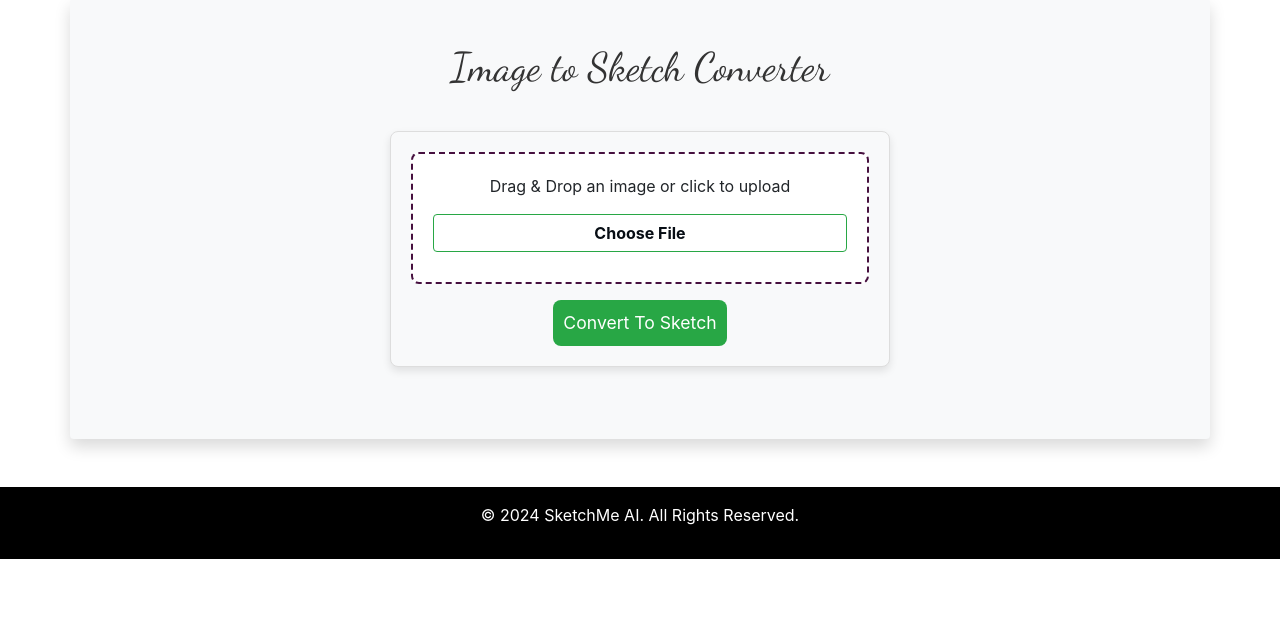
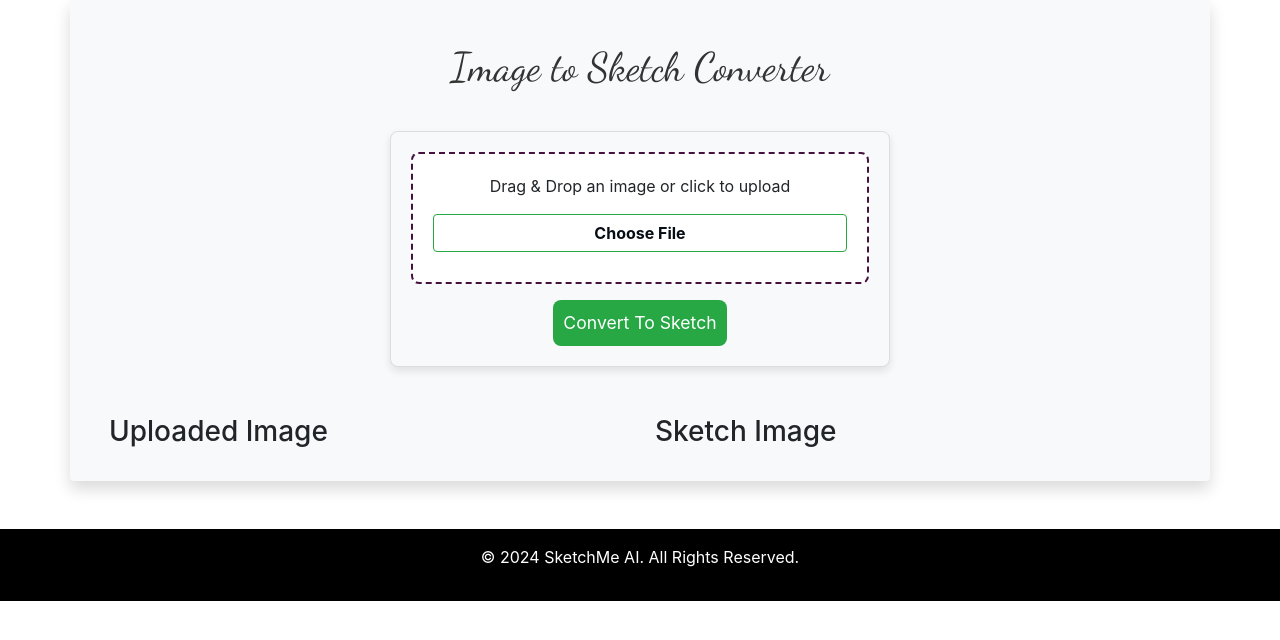
Before and after one commit to satwikshirsat04/SketchMeAI, a Flask app: page / in a window 1280 px wide. Shown: the part 105-745 px from the top of the page. Run offline with Flask 3, Linux system fonts and the light colour scheme; some libraries are stand-ins or nearby versions.

Commit message:
index.html

```diff
--- a/templates/index.html
+++ b/templates/index.html
@@ -61,21 +61,20 @@
 
         <div class="container mt-5">
             <div class="row">
-                {% if uploaded_image %}
-                    <div class="col-md-6 text-center">
-                        <h3 id="t2">Original Image</h3>
-                        <img src="{{ uploaded_image }}" class="output-image" alt="Uploaded Image">
-                    </div>
-                {% endif %}
+                <div class="col-md-6">
+                    <h3>Uploaded Image</h3>
+                    {% if uploaded_image %}
+                        <img src="{{ uploaded_image }}" class="img-fluid" alt="Uploaded Image">
+                    {% endif %}
+                </div>
+            <div class="col-md-6">
+                    <h3>Sketch Image</h3>
+                    {% if sketch_image %}
+                        <img src="{{ sketch_image }}" class="img-fluid" alt="Sketch Image">
+                    {% endif %}
+            </div>
+        </div>
 
-                {% if sketch_image %}
-                    <div class="col-md-6 text-center">
-                        <h3 id="t3">Sketch Image</h3>
-                        <img src="{{ sketch_image }}" class="output-image" alt="Sketch Image">
-                        <a href="{{ url_for('download_file', filename=sketch_image.split('/')[-1]) }}" class="btn btn-success mt-3" id="download">Download Sketch</a>
-                    </div>
-                {% endif %}
-            </div>
         </div>
 
 
```
